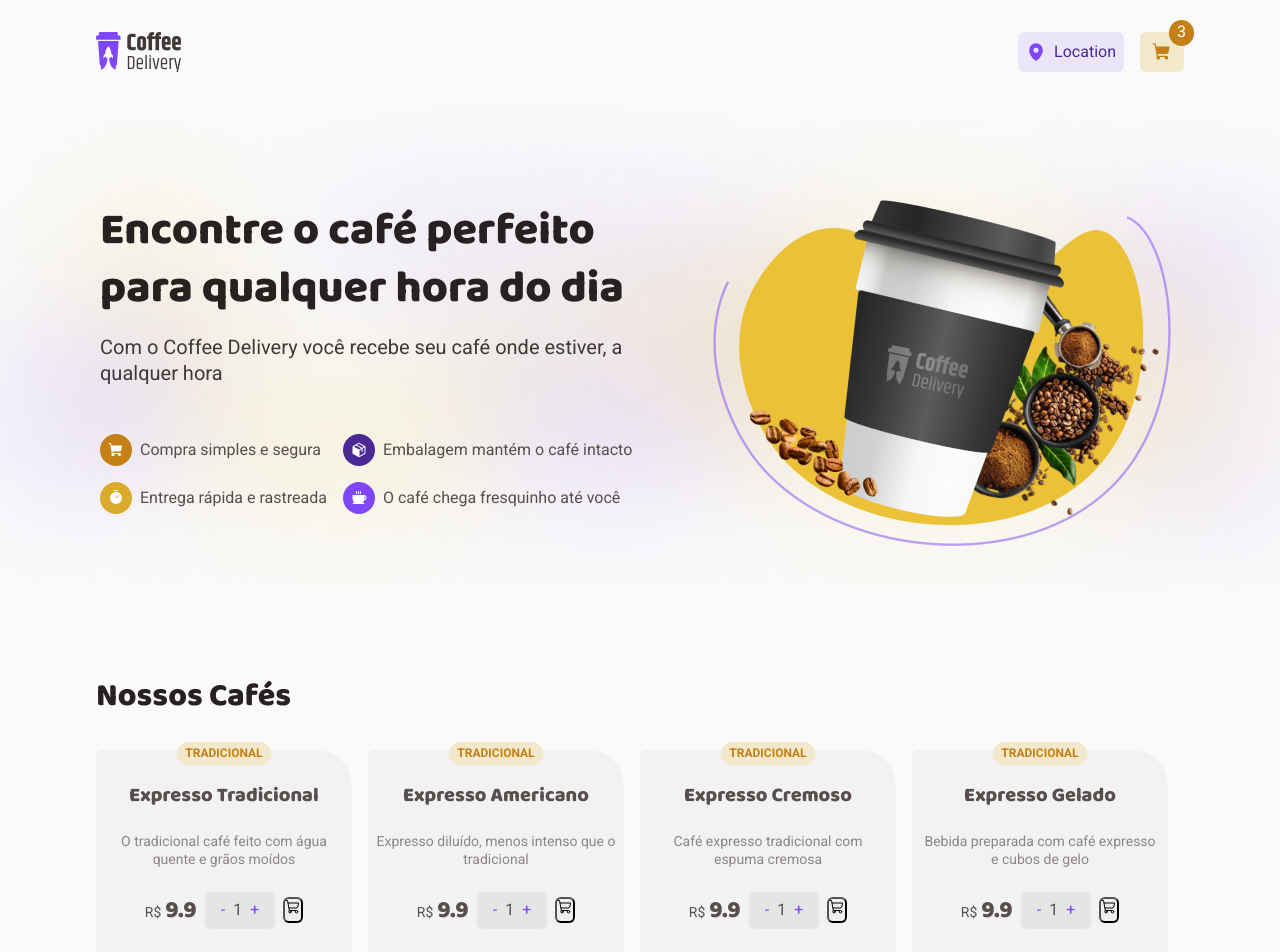
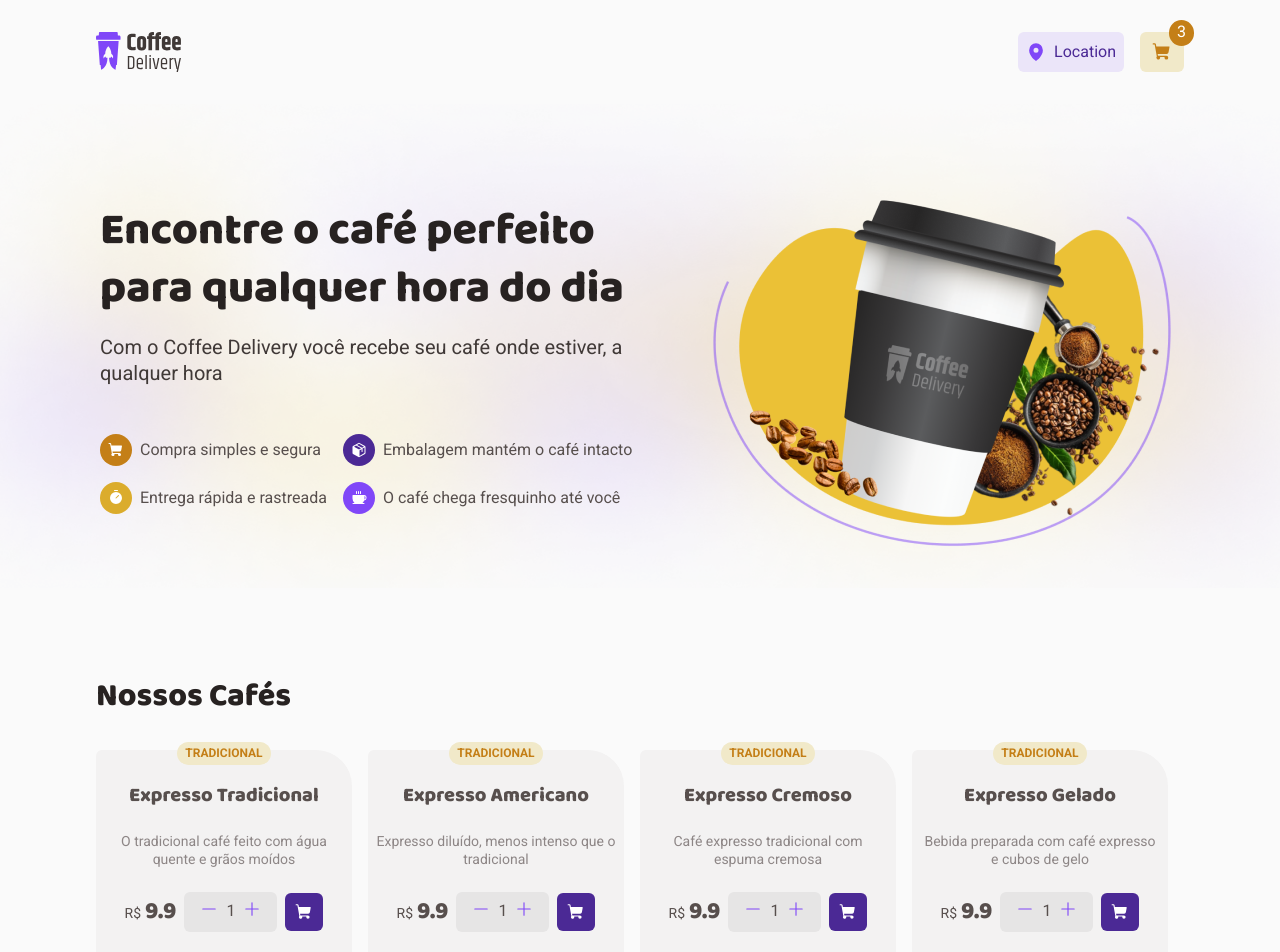
Before and after one commit to bruflor/ignite-challenge02-Coffe-Delivery, a React (Vite) app: page / in a window 1280 px wide. Shown: the top 952 px of the page. Built offline with nearby package versions, Linux system fonts and the light colour scheme.

Commit message:
menu cards css done

```diff
--- a/src/components/Cards/menuCard.tsx
+++ b/src/components/Cards/menuCard.tsx
@@ -1,5 +1,5 @@
-import { ShoppingCart } from "phosphor-react";
-import { CounterContainer, ProductCard, Tags } from "./style";
+import { ShoppingCart, Minus, Plus } from "phosphor-react";
+import { ButtonCart, CounterContainer, ProductCard, Tags } from "./style";
 import Americano from "../../assets/Coffes/Type=Expresso Americano.png";
 import Arabe from "../../assets/Coffes/Type=Árabe.png";
 import ComLeite from "../../assets/Coffes/Type=Café com Leite.png";
@@ -58,13 +58,17 @@ export const MenuCard = ({ description, name, price, tags }: MenuCardProps) => {
       <div>
         <span>{price}</span>
         <CounterContainer>
-          <button>-</button>
+          <button>
+            <Minus size={18} weight="fill" />
+          </button>
           <span>1</span>
-          <button>+</button>
+          <button>
+            <Plus size={18} weight="fill" />
+          </button>
         </CounterContainer>
-        <button>
-          <ShoppingCart />
-        </button>
+        <ButtonCart>
+          <ShoppingCart size={18} weight="fill" />
+        </ButtonCart>
       </div>
     </ProductCard>
   );
--- a/src/components/Cards/style.ts
+++ b/src/components/Cards/style.ts
@@ -61,6 +61,9 @@ export const CounterContainer = styled.div`
       color: ${(props) => props.theme["purple-dark"]};
       cursor: pointer;
     }
+    :focus {
+      box-shadow: none;
+    }
   }
 `;
 
@@ -74,3 +77,18 @@ export const Tags = styled.div`
   font-weight: 700;
   margin-top: -1.5rem;
 `;
+
+export const ButtonCart = styled.button`
+  background: ${(props) => props.theme["purple-dark"]};
+  color: ${(props) => props.theme.white};
+  display: flex;
+  align-items: center;
+  justify-content: center;
+  height: 38px;
+  width: 38px;
+  border: 0;
+  :hover {
+    background: ${(props) => props.theme["purple"]};
+    cursor: pointer;
+  }
+`;
--- a/src/styles/global.ts
+++ b/src/styles/global.ts
@@ -15,7 +15,8 @@ export const GlobalStyle = createGlobalStyle`
 body{
     background: ${(props) => props.theme.background};
     color: ${(props) => props.theme["base-text"]};
-    -webkit-font-smoothing: antialiased
+    margin-bottom: 5rem;
+    -webkit-font-smoothing: antialiased;
 
 }
 body, input, textarea, button{
```
